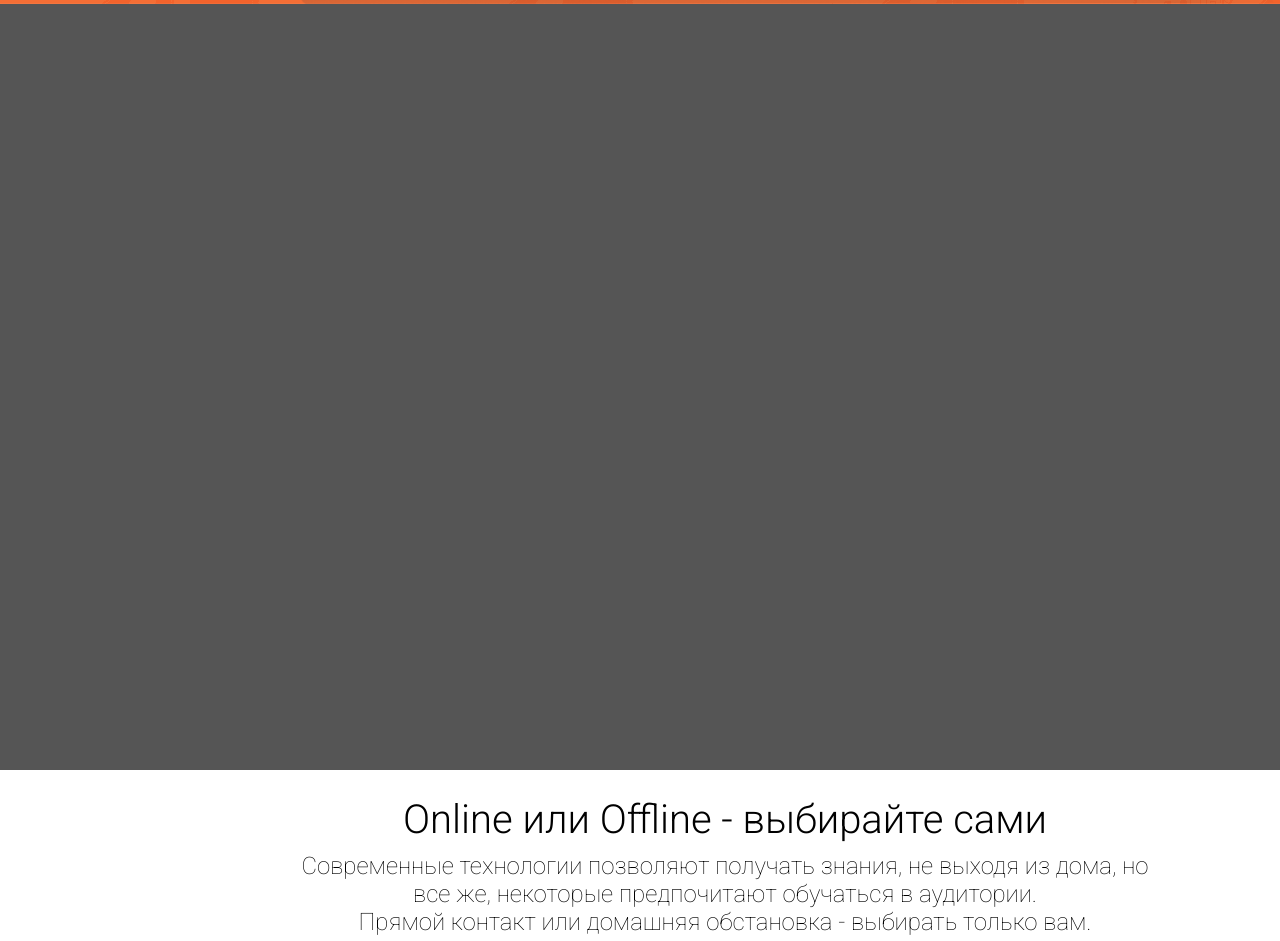
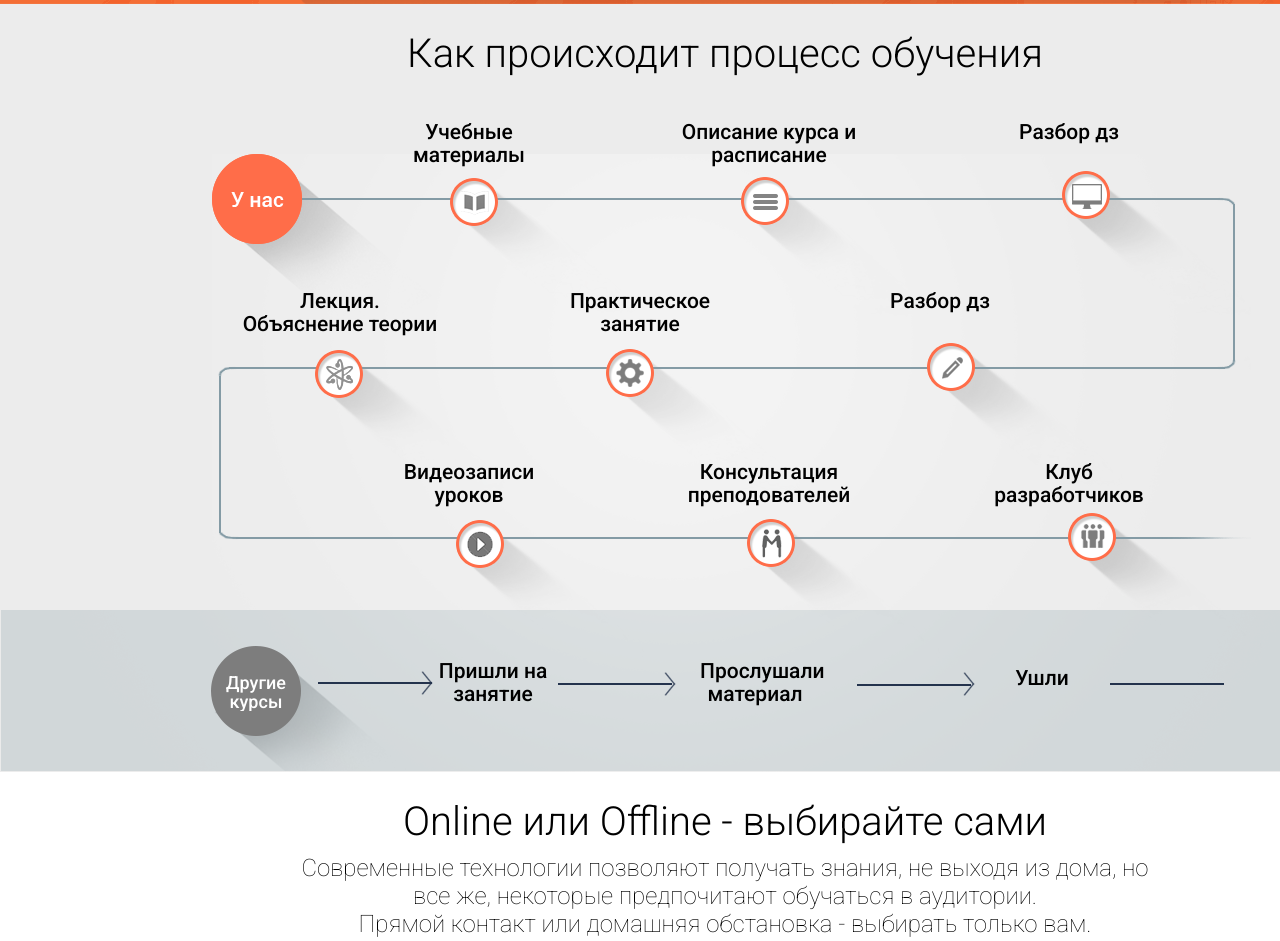
Before and after one commit to vitali-usik-awesome/techbrain, a plain HTML site: page index.html in a window 1280 px wide. Shown: the part 2933-3874 px from the top of the page. Drawn offline with Linux system fonts and the light colour scheme.

Commit message:
[feature27] final_1

```diff
--- a/css/style.css
+++ b/css/style.css
@@ -139,8 +139,30 @@ body {background: #000;}
 	.stat .stat_first {padding-top: 31px;}
 
 
-/* how */
-.how {height: 766px; background-color: #555;}
+/* how_our */
+.how_our {background-color: #ececec;}
+	.how_our h2 {padding: 30px 0 12px 0; font-family: 'Roboto', sans-serif; font-weight: 300; font-size: 40px; line-height: 40px; color: #000; text-align: center;}
+
+	.how_our .how_wrapper {overflow: hidden; background: url(../img/how_bg.png) 0 68px no-repeat; height: 524px; width: 1039px; margin-left: 212px;}
+	.right_hand {margin: 35px 0 0px 157px; height: 120px;}
+	.right_hand p {display: block; position: relative; float: left; margin-right: 100px; width: 200px; font-family: 'Roboto', sans-serif; font-weight: 500; font-size: 21px; line-height: 23px; color: #000; text-align: center;}
+	.right_hand p:last-child {margin-right: 0;}
+
+	.left_hand {margin: 49px 0 0px 28px; height: 120px; padding-bottom: 16px;}
+	.left_hand p {display: block; position: relative; float: left; margin-right: 100px; width: 200px; font-family: 'Roboto', sans-serif; font-weight: 500; font-size: 21px; line-height: 23px; color: #000; text-align: center;}
+	.left_hand p:last-child {margin-right: 0;}
+
+
+/* how_another */
+.how_another {background: url(../img/how_bg2.png) 0 0 no-repeat; height: 162px;}
+
+	.how2_wrapper {overflow: hidden; padding: 50px 0 0 206px;}
+	.how2_wrapper p {display: block; position: relative; float: left; margin-right: 132px; width: 110px; font-family: 'Roboto', sans-serif; font-weight: 500; font-size: 21px; line-height: 23px; color: #000; text-align: center;}
+	.how2_wrapper p:first-child {font-size: 18px; line-height: 19px; color: #fff; width: 100px; margin-top: 13px;}
+
+	.how2_second {padding-right: 20px;}
+	.how2_third {padding-right: 45px;}
+	.how2_last {padding-top: 7px;}
 
 
 /* on_off */
--- a/index.html
+++ b/index.html
@@ -190,7 +190,6 @@
 							<p>Потеря интереса, прекращение обучения... "Видимо программирование - это не мое"</p>
 						</div>
 					</div>
-
 					<div class="block2">
 						<div class="block_head">
 							<!-- -->
@@ -209,17 +208,7 @@
 							<p>Потеря интереса, прекращение обучения... "Видимо программирование - это не мое"</p>
 						</div>
 					</div>
-
 				</div>
-
-
-
-
-
-
-
-
-				<!-- -->
 			</div>
 			<!-- /why -->
 			<!-- stat -->
@@ -228,11 +217,38 @@
 				<p><b class="red">И запомните:</b> Мы не будем терпеть нытиков и лентяев. У вас есть только один вариант - двигаться вперед к своей цели!</p>
 			</div>
 			<!-- /stat -->
-			<!-- how -->
-			<div class="how">
-				<!-- -->
+			<!-- how_our -->
+			<div class="how_our">
+				<h2>Как происходит процесс обучения</h2>
+				<div class="how_wrapper">
+					<div class="right_hand">
+						<p>Учебные материалы</p>
+						<p>Описание курса и расписание</p>
+						<p class="clr">Разбор дз</p>
+					</div>
+					<div class="left_hand">
+						<p>Лекция. Объяснение теории</p>
+						<p>Практическое занятие</p>
+						<p class="clr">Разбор дз</p>
+					</div>
+					<div class="right_hand">
+						<p>Видеозаписи уроков</p>
+						<p>Консультация преподователей</p>
+						<p class="clr">Клуб разработчиков</p>
+					</div>
+				</div>
 			</div>
-			<!-- /how -->
+			<!-- /how_our -->
+			<!-- how_another -->
+			<div class="how_another">
+				<div class="how2_wrapper">
+					<p>Другие курсы</p>
+					<p class="how2_second">Пришли на занятие</p>
+					<p class="how2_third">Прослушали материал</p>
+					<p class="how2_last clr">Ушли</p>
+				</div>
+			</div>
+			<!-- /how_another -->
 			<!-- on_off -->
 			<div class="on_off">
 				<h2>Online или Offline - выбирайте сами</h2>
```
Also changed, not shown: img/how_bg.png (added), img/how_bg2.png (added).
